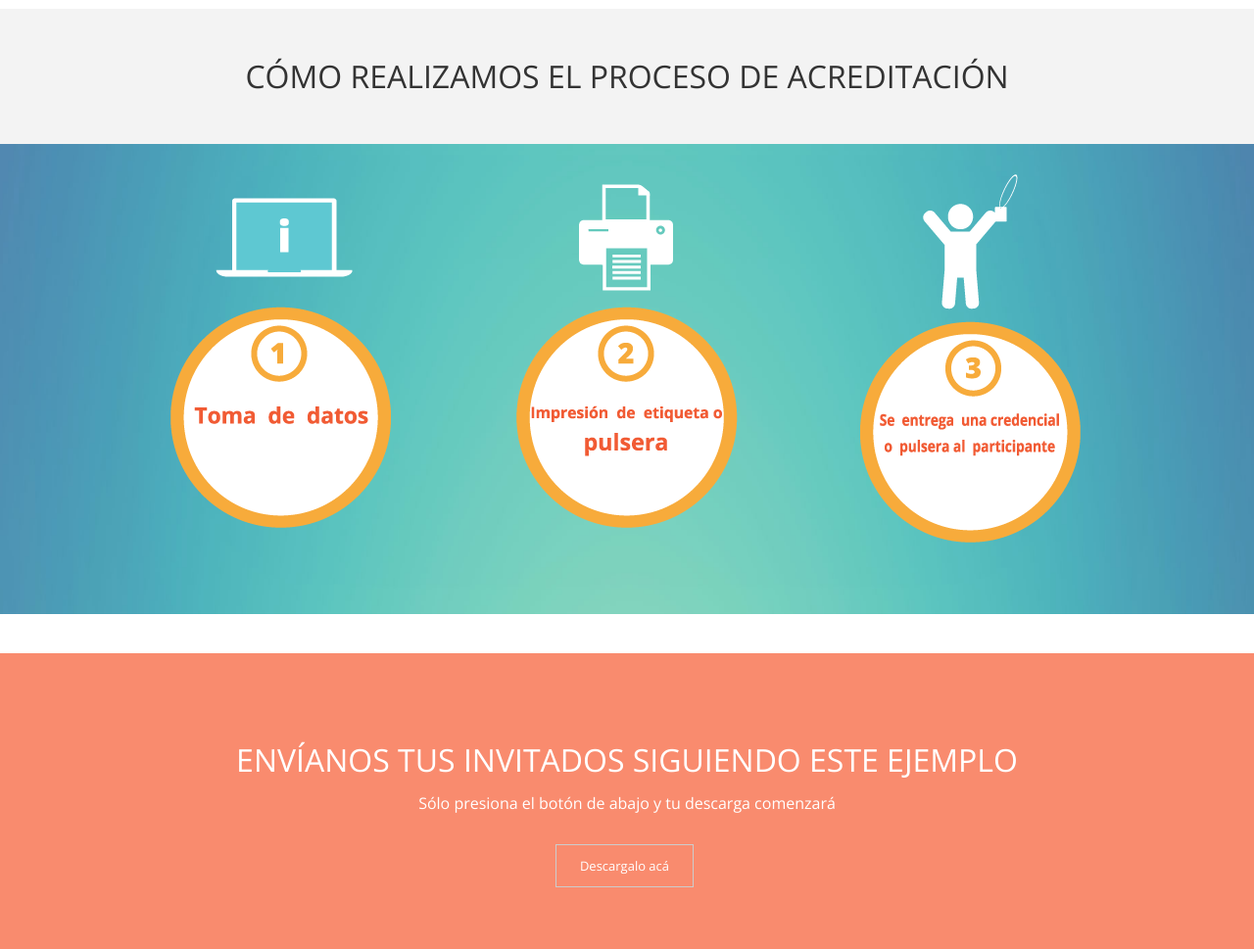
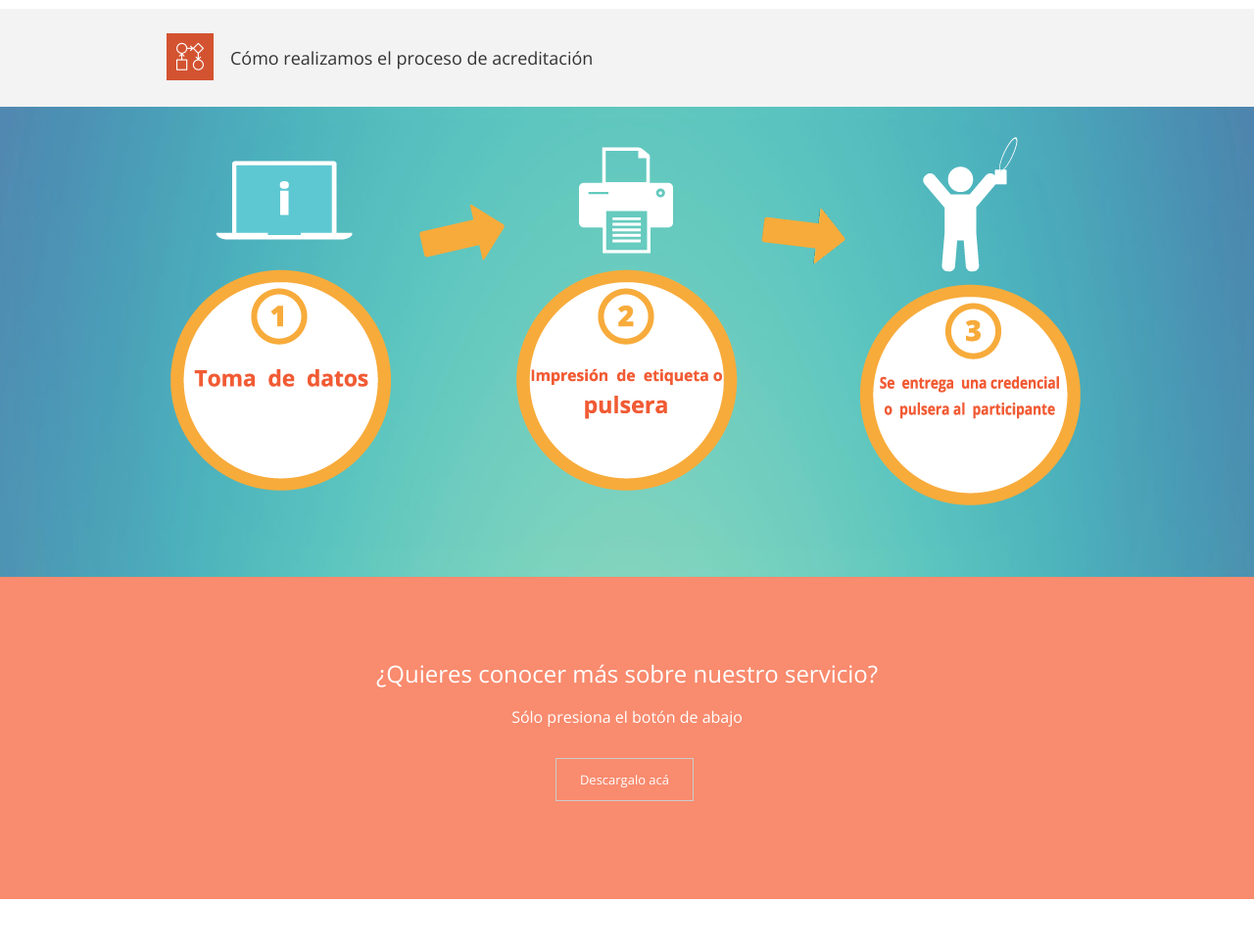
Before and after one commit to donwea/handbandevents, a plain HTML site: page acreditacion.html in a window 1280 px wide. Shown: the part 1380-2349 px from the top of the page at 98% size. Drawn offline with nearby package versions, Linux system fonts and the light colour scheme; some packages are replaced by stand-ins of ours.

Commit message:
agregando cambios

```diff
--- a/acreditacion.html
+++ b/acreditacion.html
@@ -384,19 +384,20 @@
 
 </div> <!-- end .row -->
 
+<div id="page-header">
+<div class="row">
+  <div class="span12">
 
+    <i class="ifc-workflow"></i>
+    <h3> Cómo realizamos el proceso de acreditación</h3>
+
+  </div><!-- end .span12 -->
+</div><!-- end .row -->
+</div><!-- end #page-header -->
 
   <!-- <div class="span12"> -->
-<div style="background-color:#f3f3f3;">
 
-      <div class="row">
-          <div class="span12 headline">
-
-              <h1>Cómo realizamos el proceso de acreditación</h1>
-
-          </div><!-- end .span12 -->
-      </div><!-- end .row -->
-      <div class="fullwidthbanner-container">
+      <div class="fullwidthbanner-container" style="margin-top:-30px;">
           <div class="fullwidthbanner">
 
                 <ul>
@@ -407,10 +408,16 @@
                     <div class="caption fade" data-x="0" data-y="15" data-speed="700" data-start="300" data-easing="easeOutBack">
                       <img src="static/images/acreditacion/1.png" alt="">
                     </div>
-                    <div class="caption fade" data-x="350" data-y="15" data-speed="700" data-start="300" data-easing="easeOutBack">
+                    <div class="caption fade" data-x="250" data-y="100" data-speed="700" data-start="500" data-easing="easeOutBack">
+                      <img src="static/images/acreditacion/1-2.png" alt="">
+                    </div>
+                    <div class="caption fade" data-x="350" data-y="15" data-speed="700" data-start="700" data-easing="easeOutBack">
                       <img src="static/images/acreditacion/2.png" alt="">
                     </div>
-                    <div class="caption fade" data-x="700" data-y="30" data-speed="700" data-start="300" data-easing="easeOutBack">
+                    <div class="caption fade" data-x="600" data-y="100" data-speed="700" data-start="900" data-easing="easeOutBack">
+                      <img src="static/images/acreditacion/2-3.png" alt="">
+                    </div>
+                    <div class="caption fade" data-x="700" data-y="30" data-speed="700" data-start="1000" data-easing="easeOutBack">
                       <img src="static/images/acreditacion/3.png" alt="">
                     </div>
 
@@ -419,15 +426,15 @@
 
               </div> <!-- end .acreditacionbanner -->
           </div> <!-- end .acreditacionbannercontainer -->
-</div>
+<!-- </div>  -->
 
-<div class="box">
+<div class="box" style="margin-top:-20px;">
 
     <div class="row">
         <div class="span12 headline">
 
-            <h1>Envíanos tus invitados siguiendo este ejemplo</h1>
-            <h4>Sólo presiona el botón de abajo y tu descarga comenzará</h4>
+            <h2>¿Quieres conocer más sobre nuestro servicio?</h2>
+            <h4>Sólo presiona el botón de abajo</h4>
             <br>
             <a class="btn btn-large" href="static/excel/ejemplo.xlsx">Descargalo acá</a>
 
```
Also changed, not shown: _index.html (+2 -2 lines), index.html (+37 -9 lines), static/images/acreditacion/1-2.png (added), static/images/acreditacion/2-3.png (added).
